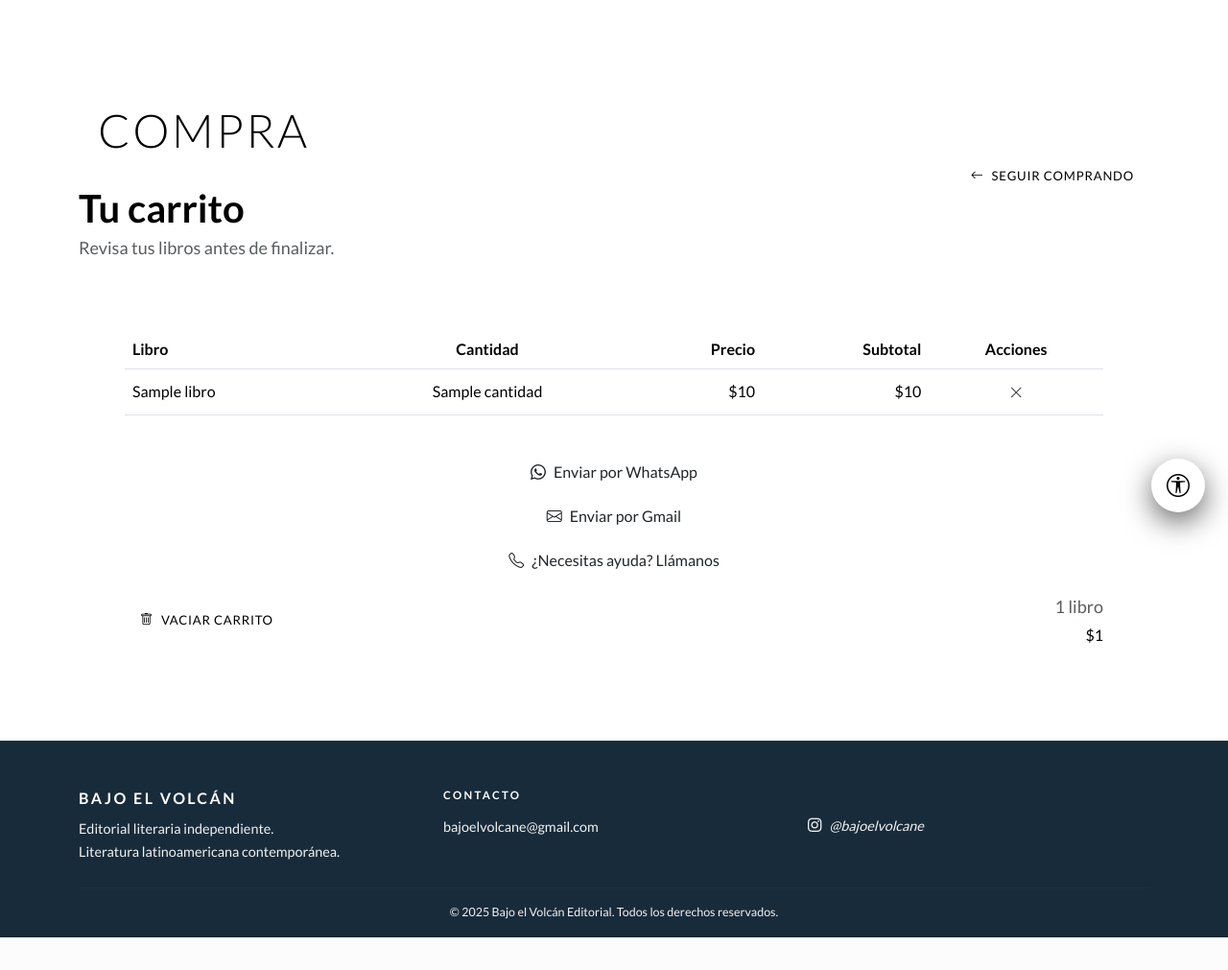
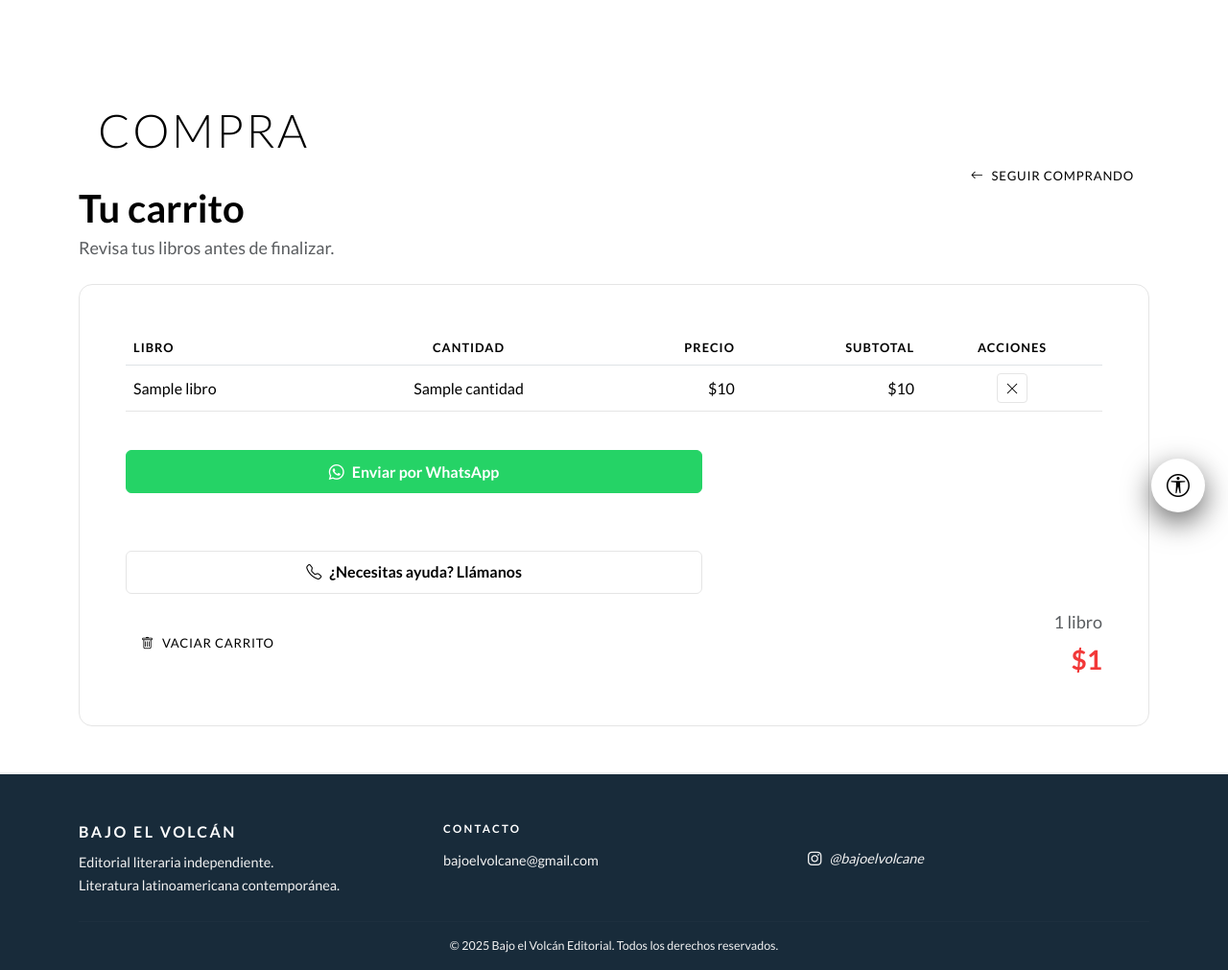
Before and after one commit to albert-amado/Bajo-el-volc-n-ediciones-Django, a Django app: template carrito/templates/carrito/carrito.html in a window 1280 px wide. Shown: the part 242-1253 px from the top of the page at 96% size. Before the commit the page ends 1219 px from the top, so only its background shows below. Run offline with Django 5.2, Linux system fonts and the light colour scheme; the template is opened without the code that fills it: most values are stand-ins (such as "Sample title", 1, 10 or a date in 2020); some web fonts are replaced.

Commit message:
fix: agregamos carrito al sitio web faltan comprobaciones

```diff
--- /dev/null
+++ b/carrito/static/carrito/css/carrito.css
@@ -0,0 +1,92 @@
+.bev-carrito {
+    min-height: 100vh;
+    background-color: transparent;
+}
+
+.bev-carrito-box {
+    background: var(--pr-white);
+    border: 1px solid var(--pr-gray-200);
+    border-radius: 14px;
+}
+
+.bev-carrito-table thead th {
+    font-size: 0.8rem;
+    text-transform: uppercase;
+    letter-spacing: 0.08em;
+    color: var(--pr-gray-700);
+    border-bottom-width: 1px;
+}
+
+.bev-carrito-table td {
+    border-color: var(--pr-gray-200);
+    vertical-align: middle;
+}
+
+.bev-carrito-total {
+    font-size: 1.75rem;
+    font-weight: 700;
+    color: var(--pr-gray-1200);
+}
+
+.bev-btn-remove {
+    color: var(--pr-gray-900);
+    border: 1px solid var(--pr-gray-200);
+    background: transparent;
+}
+
+.bev-btn-remove:hover {
+    background: var(--pr-gray-900);
+    color: var(--pr-white);
+}
+
+.bev-checkout-actions .btn {
+    font-weight: 600;
+    padding: 0.6rem 1rem;
+}
+
+.bev-checkout-layout {
+    display: grid;
+    grid-template-columns: minmax(0, 1.2fr) minmax(220px, 0.8fr);
+    gap: 1rem;
+    align-items: stretch;
+}
+
+.bev-btn-help {
+    background: transparent;
+    color: var(--pr-gray-900);
+    border: 1px solid var(--pr-gray-200);
+    font-weight: 600;
+}
+
+.bev-btn-help:hover {
+    background: var(--pr-gray-900);
+    color: var(--pr-white);
+}
+
+.bev-btn-whatsapp {
+    background: var(--wa-green);
+    color: var(--pr-white);
+    border: 1px solid var(--wa-green);
+}
+
+.bev-btn-whatsapp:hover {
+    background: var(--wa-green-strong);
+    color: var(--pr-white);
+}
+
+.bev-btn-email {
+    background: var(--pr-gray-900);
+    color: var(--pr-white);
+    border: 1px solid var(--pr-gray-900);
+}
+
+.bev-btn-email:hover {
+    background: transparent;
+    color: var(--pr-gray-900);
+}
+
+@media (max-width: 991px) {
+    .bev-checkout-layout {
+        grid-template-columns: 1fr;
+    }
+}
--- a/carrito/templates/carrito/carrito.html
+++ b/carrito/templates/carrito/carrito.html
@@ -1,4 +1,4 @@
-{% extends "base.html" %}
+{% extends "core/base.html" %}
 {% load static %}
 {% load humanize %}
 
--- a/carrito/urls.py
+++ b/carrito/urls.py
@@ -5,5 +5,7 @@ app_name = "carrito"
 
 urlpatterns = [
     path("agregar/", views.agregar_al_carrito, name="agregar"),
+    path("eliminar/", views.eliminar_del_carrito, name="eliminar"),
+    path("vaciar/", views.vaciar_carrito, name="vaciar"),
     path("", views.ver_carrito, name="ver"),
 ]
```
Also changed, not shown: carrito/static/carrito/js/carrito.js (+18 -31 lines), carrito/static/carrito/js/checkoutMessenger.js (added, +67 -0 lines), carrito/views.py (+15 -0 lines).
